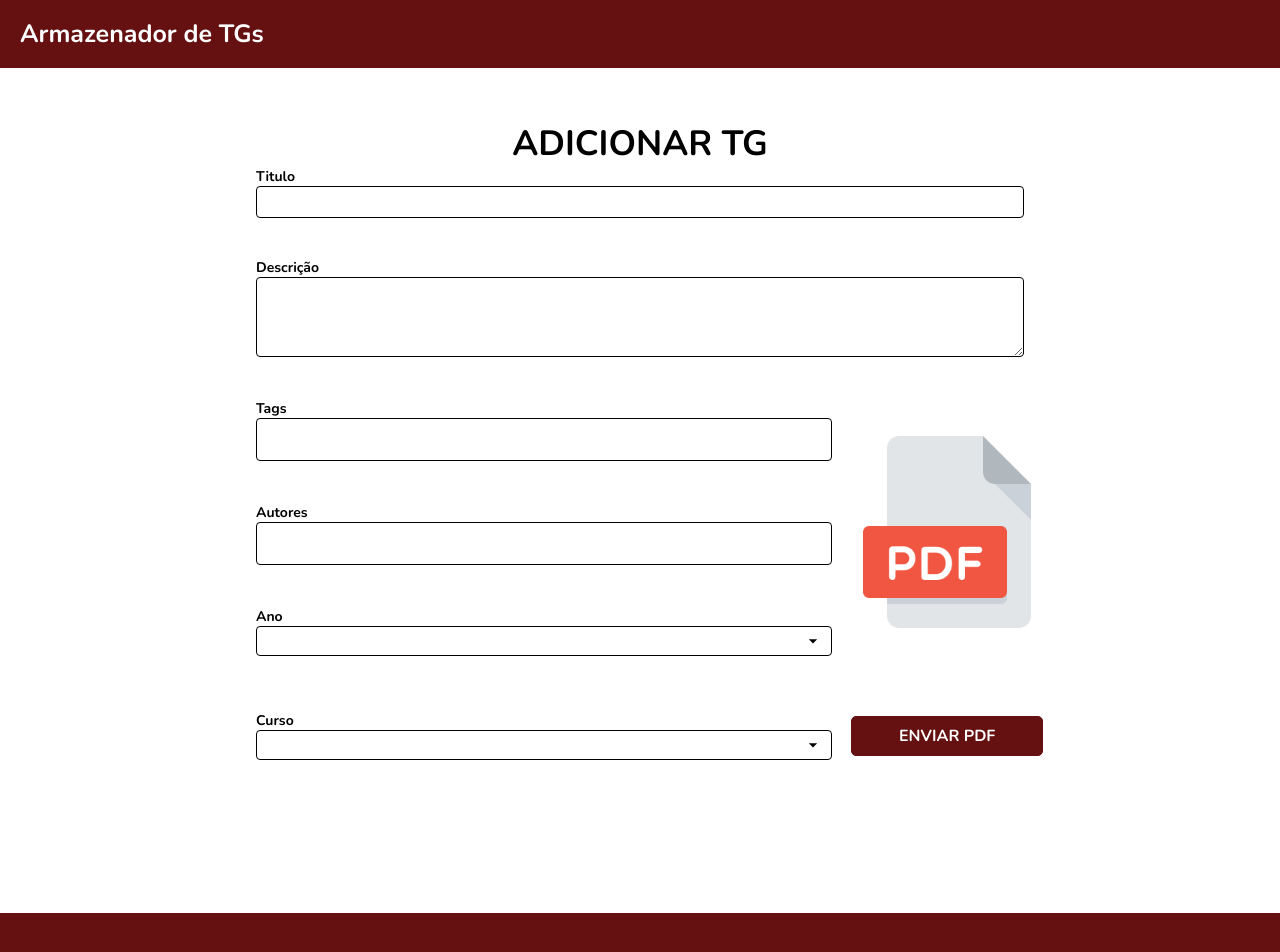
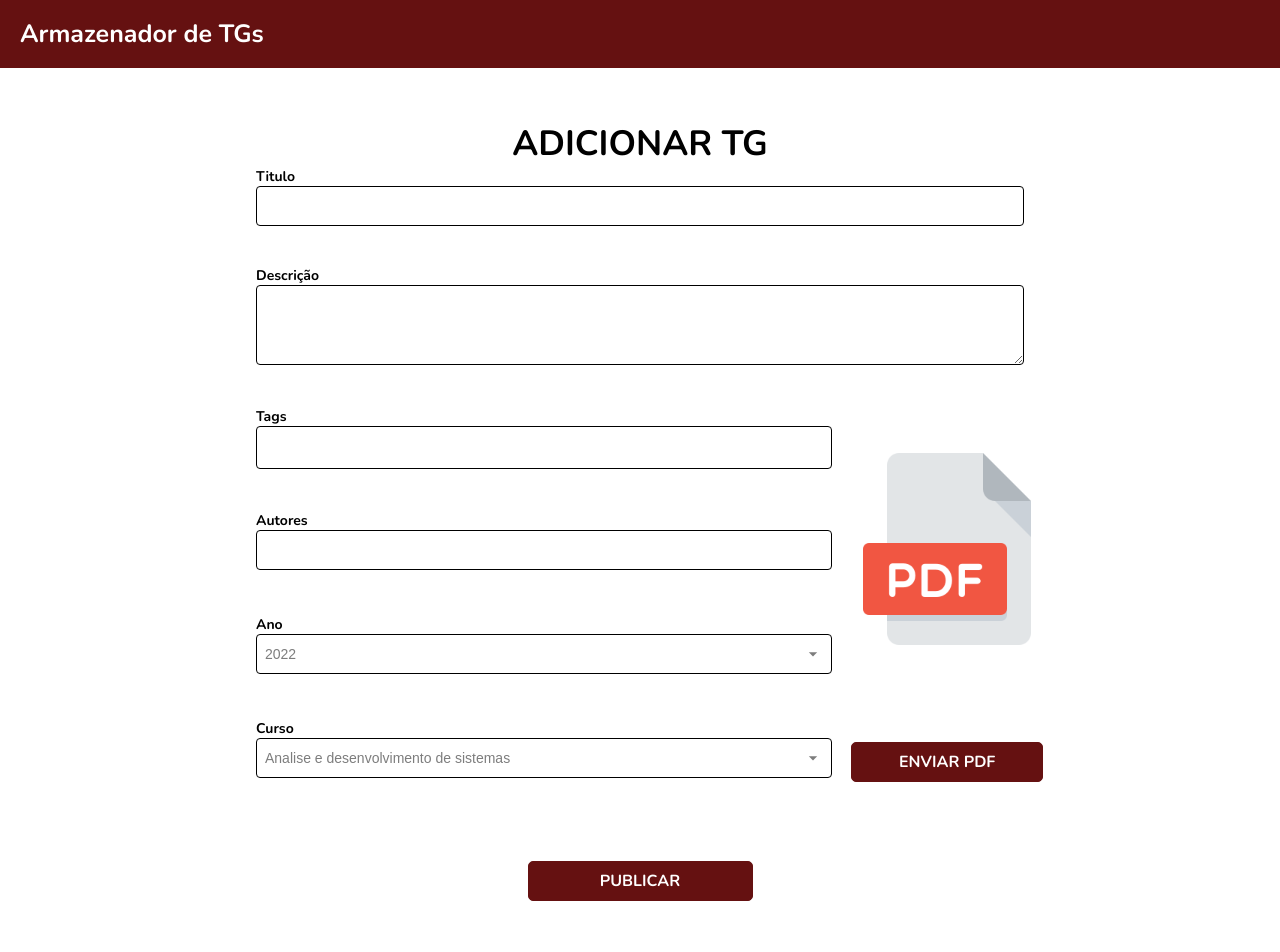
Before and after one commit to RezenDeveloper/Astec, a Next.js app: page /admin/trabalho/novo in a window 1280 px wide. Shown: the top 952 px of the page. Built offline with nearby package versions, Linux system fonts and the light colour scheme.

Commit message:
Finish form front-end

```diff
--- a/src/components/Inputs/index.tsx
+++ b/src/components/Inputs/index.tsx
@@ -11,28 +11,9 @@ export interface TextInputProps extends React.DetailedHTMLProps<React.InputHTMLA
   className?: string
 }
 
-export interface TextBoxInputProps extends React.DetailedHTMLProps<React.InputHTMLAttributes<HTMLTextAreaElement>, HTMLTextAreaElement>{
-  id: string
-  label: string
-  onChange: React.ChangeEventHandler<HTMLTextAreaElement>
-  value: string | undefined
-  className?: string
-}
-
-export interface SelectInputProps {
-  label: string
-  selectedId: string | undefined
-  valueList: {
-    value: string
-    id: string
-  }[]
-  onChange: (id: string) => void
-  className?: string
-}
-
-export const TextInput = ({ id, label, onChange, value, ...rest }: TextInputProps) => {
+export const TextInput = ({ id, label, onChange, value, className, ...rest }: TextInputProps) => {
   return (
-    <div className={styles['text-input']}>
+    <div className={`${styles['text-input']} ${className ? className : ''}`}>
       <label htmlFor={id}>{label}</label>
       <input
         id={id}
@@ -43,6 +24,14 @@ export const TextInput = ({ id, label, onChange, value, ...rest }: TextInputProp
       />
     </div>
   );
+}
+
+export interface TextBoxInputProps extends React.DetailedHTMLProps<React.InputHTMLAttributes<HTMLTextAreaElement>, HTMLTextAreaElement>{
+  id: string
+  label: string
+  onChange: React.ChangeEventHandler<HTMLTextAreaElement>
+  value: string | undefined
+  className?: string
 }
 
 export const TextBox = ({ id, label, onChange, value, ...rest }: TextBoxInputProps) => {
@@ -60,7 +49,19 @@ export const TextBox = ({ id, label, onChange, value, ...rest }: TextBoxInputPro
   );
 }
 
-export const SelectInput = ({ selectedId, label, onChange, valueList, className }: SelectInputProps) => {
+export interface SelectInputProps {
+  label: string
+  placeholder?: string
+  selectedId: string | undefined
+  valueList: {
+    value: string
+    id: string
+  }[]
+  onChange: (id: string) => void
+  className?: string
+}
+
+export const SelectInput = ({ selectedId, label, onChange, valueList, className, placeholder }: SelectInputProps) => {
 
   const selected = valueList.find((value) => selectedId === value.id)
   const [open, setOpen] = useState(false)
@@ -82,15 +83,16 @@ export const SelectInput = ({ selectedId, label, onChange, valueList, className
   return (
     <div className={`${styles['select-input']} ${className ? className : ''} ${open ? styles['open'] : ''}`}>
       <label>{label}</label>
-      <div className={styles['select-input--field']}>
+      <div className={`${styles['select-input--field']}`}>
         <button
           onClick={() => setOpen(!open)}
           aria-haspopup="listbox"
           role='button'
+          className={`${!selected?.value && placeholder ? styles['placeholder'] : ''}`}
           aria-expanded={open}
           tabIndex={0}
         >
-          {selected?.value || ''}
+          {selected?.value || placeholder || ''}
           <MdArrowDropDown size={20} />
         </button>
         <ul
--- a/src/components/Inputs/styles.module.scss
+++ b/src/components/Inputs/styles.module.scss
@@ -65,6 +65,7 @@
   &--field {
     position: relative;
     min-height: 32px;
+
     > button {
       display: flex;
       align-items: center;
@@ -82,6 +83,10 @@
       min-height: 30px;
 
       @include outline();
+
+      &.placeholder {
+        color: $placeholder;
+      }
 
       svg {
         transition: transform ease 200ms;
--- a/src/pages/admin/trabalho/novo.tsx
+++ b/src/pages/admin/trabalho/novo.tsx
@@ -1,6 +1,6 @@
 import Head from 'next/head'
 import Image from 'next/image'
-import { ChangeEventHandler, FormEventHandler, useState } from 'react'
+import { ChangeEventHandler, FormEventHandler, MouseEventHandler, useState } from 'react'
 
 import { Header } from '../../../components/Header'
 
@@ -44,6 +44,10 @@ const New = ({ yearList, subjectList }: NewProps) => {
     if(eventFile) setFile(eventFile)
   }
 
+  const handlePublish: MouseEventHandler<HTMLButtonElement> | undefined = (e) => {
+    e.preventDefault()
+  }
+
   if (!subjectList) return <AdminError />
 
   return (
@@ -55,7 +59,13 @@ const New = ({ yearList, subjectList }: NewProps) => {
       <main className={styles['container']}>
         <h1 className={styles['title']}>Adicionar TG</h1>
         <form className={styles['form']} onSubmit={handleSubmit}>
-          <TextInput id="title" label="Titulo" onChange={handleTitleChange} value={title} />
+          <TextInput
+            className={styles['title-input']}
+            id="title"
+            label="Titulo"
+            onChange={handleTitleChange}
+            value={title}
+          />
           <TextBox id="description" label="Descrição" onChange={handleDescriptionChange} value={description} />
           <div className={styles['form-grid']}>
             <TagInput
@@ -73,6 +83,7 @@ const New = ({ yearList, subjectList }: NewProps) => {
             <SelectInput
               label="Ano"
               className={styles['year-input']}
+              placeholder={new Date().getFullYear().toString()}
               selectedId={year}
               valueList={yearList}
               onChange={(id) => setYear(id)}
@@ -80,6 +91,7 @@ const New = ({ yearList, subjectList }: NewProps) => {
             <SelectInput
               label="Curso"
               className={styles['subject-input']}
+              placeholder={'Analise e desenvolvimento de sistemas'}
               selectedId={subject}
               valueList={subjectList}
               onChange={(id) => setSubject(id)}
@@ -105,6 +117,12 @@ const New = ({ yearList, subjectList }: NewProps) => {
               />
             </div>
           </div>
+          <button
+            className={styles['publish-button']}
+            onClick={handlePublish}
+          >
+            Publicar
+          </button>
         </form>
       </main>
       <Footer />
--- a/src/styles/admin-work.module.scss
+++ b/src/styles/admin-work.module.scss
@@ -16,6 +16,10 @@
   margin: 0 20%;
   max-width: 1200px;
 
+  .title-input input {
+    min-height: 40px;
+  }
+
   > div, .form-grid > div {
     margin-bottom: 40px;
   }
@@ -29,13 +33,21 @@
     }
     .author-input {
       grid-area: 2 / 1 / 3 / 4;
+      div, button {
+        min-height: 40px;
+      }
     }
     .year-input {
       grid-area: 3 / 1 / 4 / 4;
-
+      div, button {
+        min-height: 40px;
+      }
     }
     .subject-input {
       grid-area: 4 / 1 / 5 / 4;
+      div, button {
+        min-height: 40px;
+      }
     }
     .pdf-file {
       grid-area: 1 / 4 / 5 / 5;
@@ -55,7 +67,8 @@
         position: relative;
         width: 100%;
         height: 100%;
-        max-height: 270px;
+        max-width: 200px;
+        max-height: 288px;
       }
       input {
         display: none;
@@ -77,6 +90,14 @@
         text-align: center;
       }
     }
+  }
+  .publish-button {
+    @include buttonPrimary();
+    display: block;
+    margin: auto;
+    width: 100%;
+    max-width: 225px;
+    text-align: center;
   }
 }
 
--- a/src/styles/variables.scss
+++ b/src/styles/variables.scss
@@ -2,6 +2,7 @@ $white: #fff;
 $gray: #f9f9f9;
 $dark-gray: #D4D4D4;
 $transparent-gray: rgba(172, 172, 172, 0.49);
+$placeholder: #7D7D7D;
 $black: #000;
 $outline: #1e53fe;
 
```
